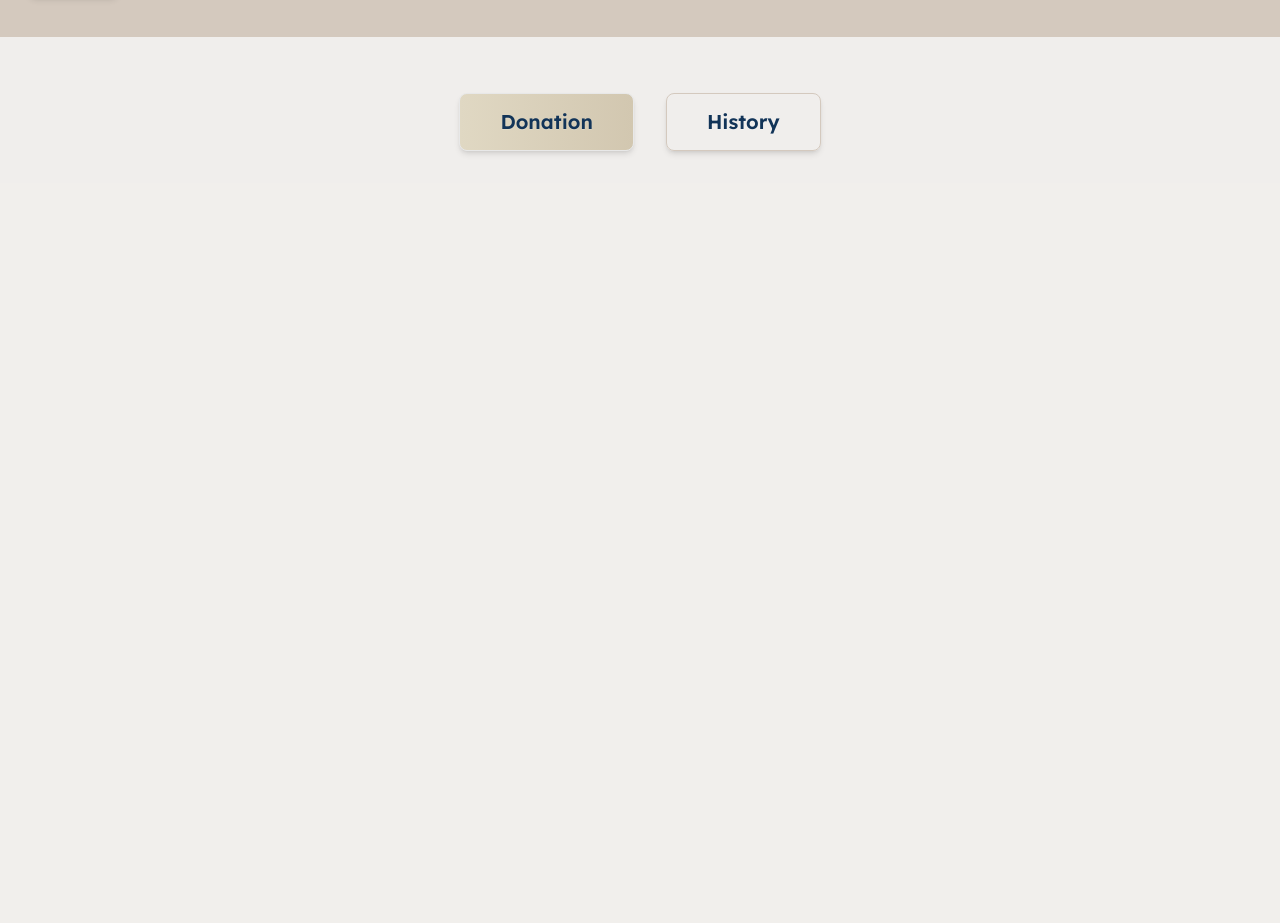
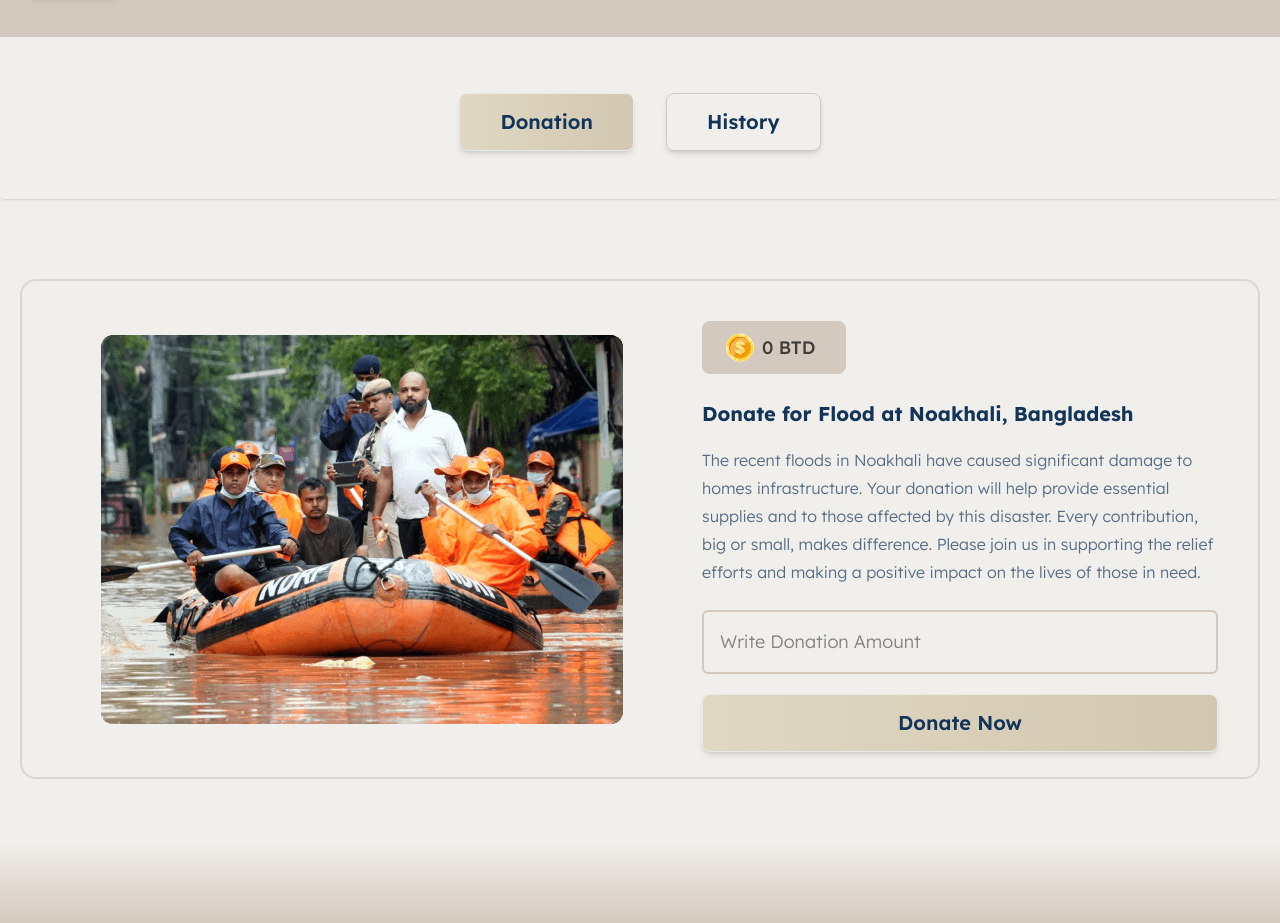
Before and after one commit to rubayedhasan/donation-bangladesh, a plain HTML site: page index.html in a window 1280 px wide. Shown: the part 92-1015 px from the top of the page. Before the commit the page ends 800 px from the top, so only its background shows below. Drawn offline with nearby package versions, Linux system fonts and the light colour scheme.

Commit message:
adding the first donate section:: donate for noakhali flood in main section

```diff
--- a/index.html
+++ b/index.html
@@ -22,7 +22,7 @@
   </head>
   <body>
     <!-- header section  -->
-    <header class="sticky top-0">
+    <header class="">
       <!-- section:: navbar -->
       <div class="bg-[#D4C9BE] py-5 md:py-8 px-5">
         <nav
@@ -67,7 +67,10 @@
       </div>
 
       <!-- section:: banner section  -->
-      <section id="banner" class="bg-[#F1EFEC]/95 px-5 py-8 lg:pt-14 lg:pb-8">
+      <section
+        id="banner"
+        class="bg-[#F1EFEC] shadow-sm px-5 py-8 lg:pt-14 lg:pb-12 rounded-b-sm"
+      >
         <div class="container mx-auto flex justify-center items-center gap-8">
           <button
             class="btn bg-gradient-to-r from-[#E0D8C3] to-[#D2C7B0] text-[#123458] font-semibold lg:text-xl px-6 py-3 lg:px-10 lg:py-7 rounded-lg shadow-md hover:from-[#D2C7B0] hover:to-[#E0D8C3] transition ease-in-out duration-300"
@@ -84,10 +87,76 @@
     </header>
 
     <!-- main section  -->
-    <main></main>
+    <main class="px-5 pb-10 lg:pb-16 pt-12 lg:pt-20">
+      <div class="container mx-auto">
+        <!-- section:: donate for noakhali  -->
+        <section
+          id="noakhali-donate-section"
+          class="flex flex-col md:flex-row gap-10 p-10 border-2 border-black/10 rounded-2xl h-[500px]"
+        >
+          <!-- section images  -->
+          <figure class="w-[600px] h-full">
+            <img
+              src="./assets/noakhali.png"
+              alt="noakhali peoples in flood"
+              class="w-full h-full rounded-md object-scale-down"
+            />
+          </figure>
+
+          <!-- section description  -->
+          <div class="flex-1 space-y-6">
+            <!-- donated money display sontainer -->
+            <div
+              class="flex items-center gap-2 bg-[#D4C9BE] px-6 py-3 rounded-lg w-36"
+            >
+              <img src="./assets/coin.png" alt="coin" />
+              <p class="text-black/70 font-medium text-lg">
+                <span>0</span> BTD
+              </p>
+            </div>
+
+            <!-- donation description container -->
+            <div>
+              <h3 class="font-bold text-xl leading-8 text-[#123458]">
+                Donate for Flood at Noakhali, Bangladesh
+              </h3>
+              <p class="mt-4 font-light text-[#123458]/70 leading-7">
+                The recent floods in Noakhali have caused significant damage to
+                homes infrastructure. Your donation will help provide essential
+                supplies and to those affected by this disaster. Every
+                contribution, big or small, makes difference. Please join us in
+                supporting the relief efforts and making a positive impact on
+                the lives of those in need.
+              </p>
+            </div>
+
+            <!-- donation form  -->
+            <form class="flex flex-col" action="">
+              <input
+                type="number"
+                name=""
+                id=""
+                class="p-4 rounded-md border-2 border-[#D4C9BE] outline-none focus:border-[#123458] font-medium text-lg placeholder:font-light"
+                placeholder="Write Donation Amount"
+                min="1"
+              />
+              <p class="hidden text-red-500 text-sm font-medium mt-2.5">
+                ⚠️ Invaid Input
+              </p>
+              <button
+                type="button"
+                class="btn bg-gradient-to-r from-[#E0D8C3] to-[#D2C7B0] text-[#123458] font-semibold lg:text-xl px-6 py-3 lg:px-10 lg:py-7 rounded-lg shadow-md hover:from-[#D2C7B0] hover:to-[#E0D8C3] transition ease-in-out duration-300 mt-5"
+              >
+                Donate Now
+              </button>
+            </form>
+          </div>
+        </section>
+      </div>
+    </main>
 
     <!-- footer section  -->
-    <footer></footer>
+    <footer class="h-20 bg-gradient-to-b from-[#F1EFEC] to-[#D4C9BE]"></footer>
 
     <!-- script link  -->
     <script src="./js/index.js"></script>
```
